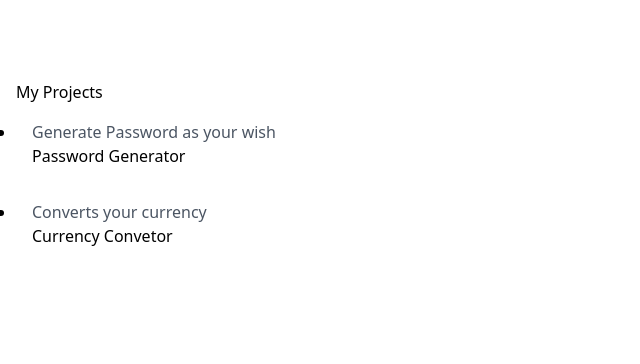
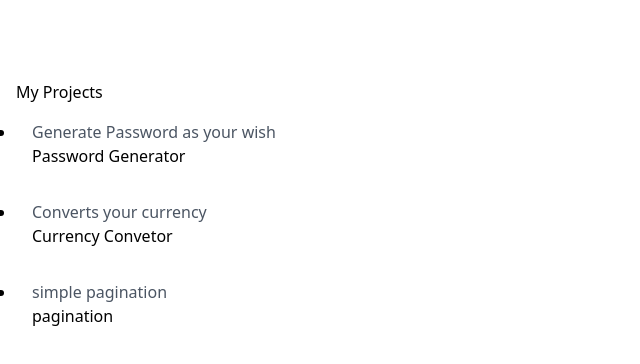
Before and after one commit to AkashHalder520/React-mini-projects, a React (Create React App) app: page / in a window 1280 px wide. Shown: the top 364 px of the page, without its empty margins (0-640 px from the left). Built offline with nearby package versions, Linux system fonts and the light colour scheme.

Commit message:
pagination start

```diff
--- a/src/Routes.js
+++ b/src/Routes.js
@@ -4,12 +4,14 @@ import { Routes, Route } from "react-router-dom";
 import Home from "./components/Common/Home/Home";
 import PasswordGenerator from "./components/PasswordGenerator/PasswordGenerator";
 import CurrencyConverter from "./components/CurrencyConverter/CurrencyConverter";
+import Pagination from "./components/Pagination/Pagination";
 
 const AppRoutes = () => (
   <Routes>
     <Route path="/" element={<Home/>} />
     <Route path="/passwordGenerator" element={<PasswordGenerator />} />
     <Route path="/CurrencyConverter" element={<CurrencyConverter />}/>
+    <Route path="/Pagination" element={<Pagination />}/>
   </Routes>
 );
 
--- a/src/components/Common/Home/Home.jsx
+++ b/src/components/Common/Home/Home.jsx
@@ -15,6 +15,11 @@ const projects = [
     description: 'Converts your currency',
     link: '/CurrencyConverter', // Adjust the path to your project page
   },
+  {
+    title:'pagination',
+    description:"simple pagination",
+    link: '/Pagination'
+  }
   // Add more projects here
 ];
 
--- /dev/null
+++ b/src/components/Pagination/Pagination.jsx
@@ -0,0 +1,24 @@
+import React, { useEffect, useState } from 'react'
+
+function Pagination() {
+    const [products, setProducts] = useState({})
+    const fetchProduct = async () => {
+        await fetch('https://dummyjson.com/products?limit=100')
+            .then(res => res.json()).then(resdata => setProducts(resdata))
+    }
+    console.log(products);
+    // Call the function to fetch data (optional)
+    useEffect(() => {
+        fetchProduct();
+    }, []);
+
+    return (
+       <>
+       <div>
+
+       </div>
+       </>
+    )
+}
+
+export default Pagination
```
